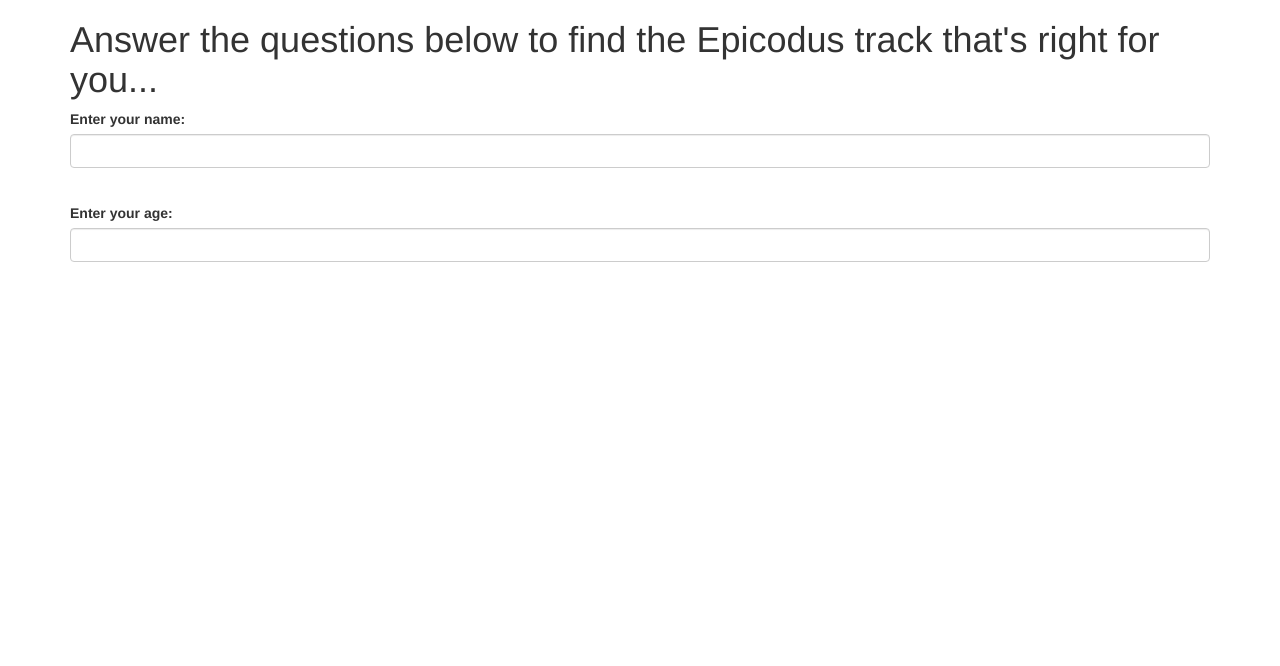
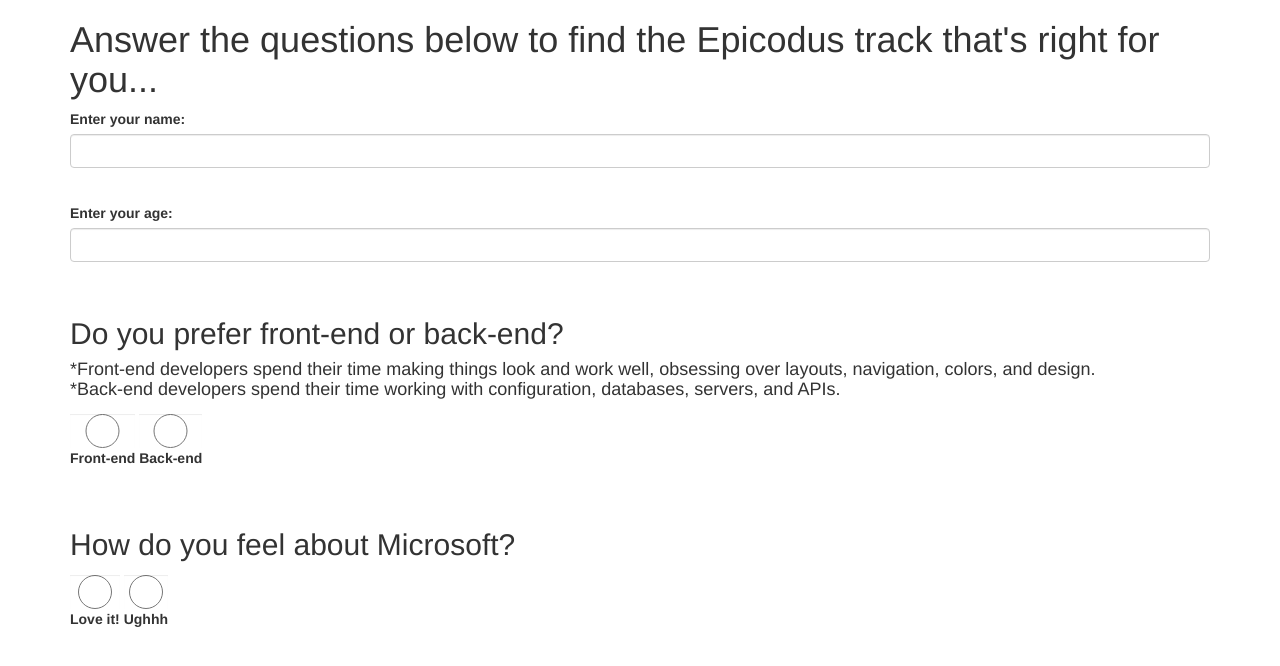
Before and after one commit to Michaela-Davis/intro_track-suggester, a plain HTML site: page index.html in a window 1280 px wide. Drawn offline with Linux system fonts and the light colour scheme.

Commit message:
add initial radio buttons to HTML

```diff
--- a/index.html
+++ b/index.html
@@ -13,21 +13,49 @@
       <h1>Answer the questions below to find the Epicodus track that's right for you...</h1>
       <!-- Form with questions -->
       <form >
+
         <!-- Question #1: Name, input box -->
         <div class="form-group">
           <label for="name">Enter your name:</label>
           <input id="name" class="form-control" type="text">
         </div>
         <br>
+
         <!-- Question #2: Age, input box -->
         <div class="form-group">
           <label for="age">Enter your age:</label>
           <input id="age" class="form-control" type="text">
         </div>
         <br>
+
         <!-- Question #3: Location: radio buttons: 1)Portland 2)Seattle 3)Philadelphia -->
+
+
         <!-- Question #4: Front/Back End:  radio buttons: 1)Front-end(*return CSS/Design) 2)Backend -->
+        <div class="form-group">
+          <h2>Do you prefer front-end or back-end?</h2>
+          <h4>*Front-end developers spend their time making things look and work well, obsessing over layouts, navigation, colors, and design.<br>*Back-end developers spend their time working with configuration, databases, servers, and APIs.</h4>
+          <label for="end">
+          <input id="front" class="form-control end" type="radio" name="front-end" value="front">
+              Front-end</label>
+          <label for="end">
+          <input id="back" class="form-control end" type="radio" name="front-end" value="back">
+              Back-end</label>
+        </div>
+        <br>
+
         <!-- Question #5: How do you feel about Microsoft?: radio buttons: 1)Love it!(*return C#/.NET unless Front-end) 2)Ughhh -->
+        <div class="form-group">
+          <h2>How do you feel about Microsoft?</h2>
+          <label for="microsoft">
+          <input id="love" class="form-control microsoft" type="radio" name="love-ughhh" value="love">
+              Love it!</label>
+          <label for="microsoft">
+          <input id="ughhh" class="form-control microsoft" type="radio" name="love-ughhh" value="ughhh">
+              Ughhh</label>
+        </div>
+        <br>
+
         <!-- Question #6: Would you prefer to make: radio buttons: 1)Interactive webpage(*return Ruby/Rails unless Front-end) 2)Content-heavy websites (*return PHP/Drupal unless Front-end) -->
 
       </form>
```
